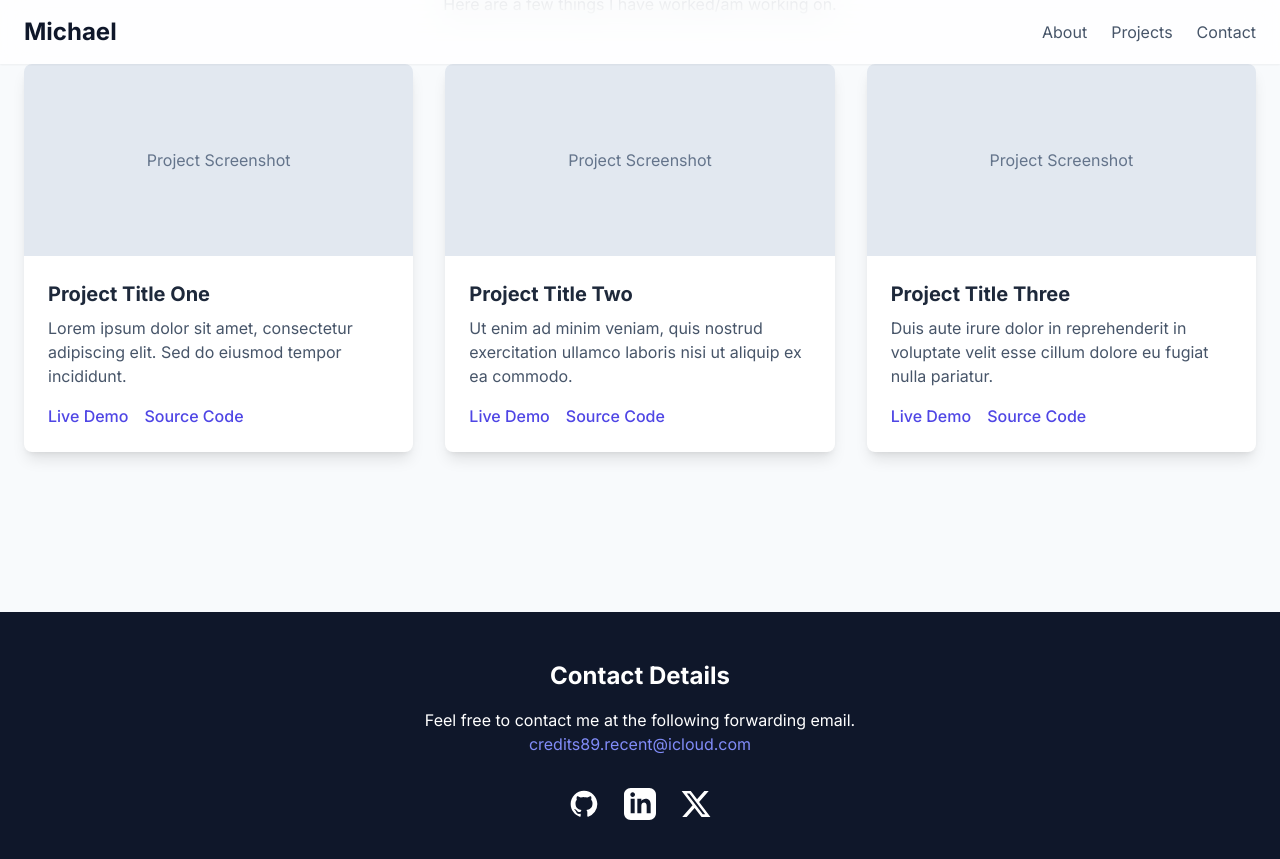
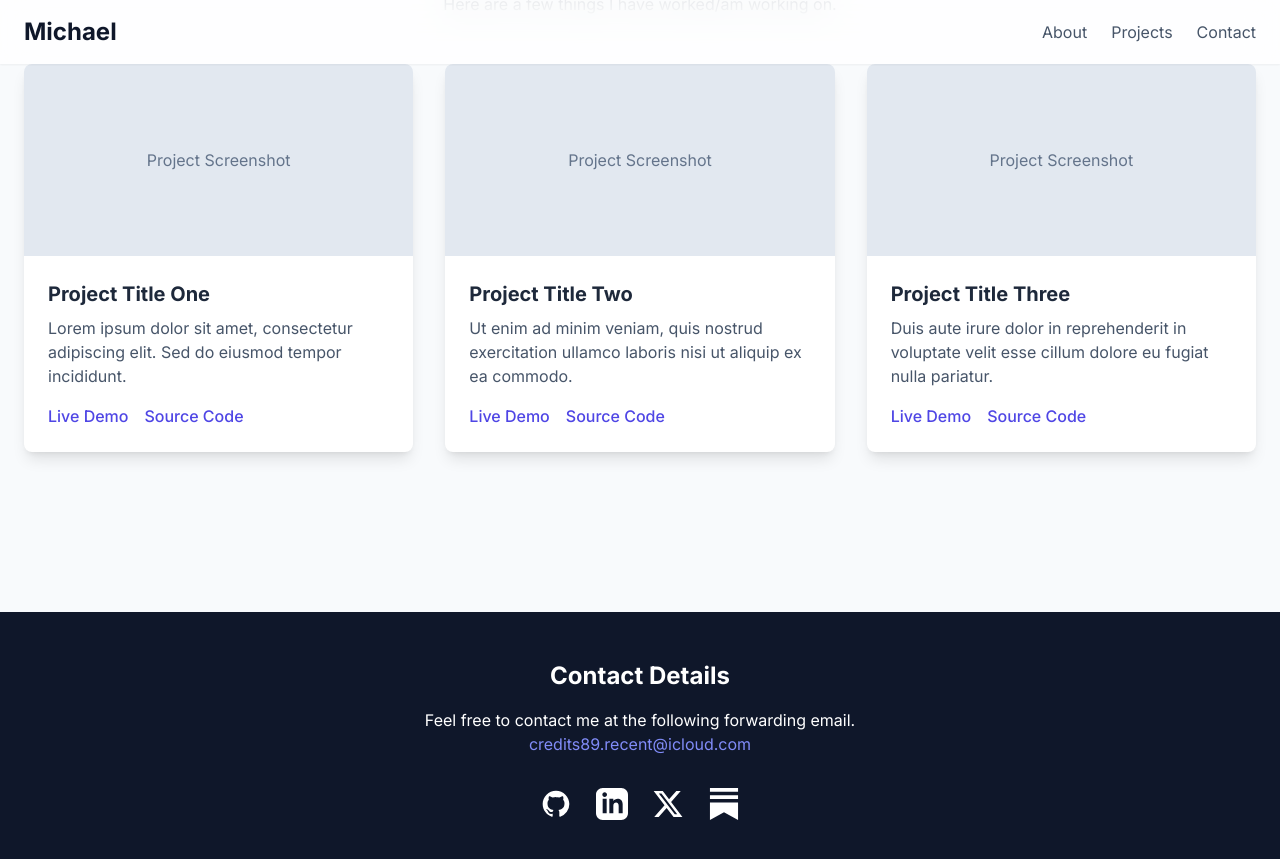
Before and after one commit to mgoulty/mgoulty.github.io, a Jekyll site: the page built from README.md, in a window 1280 px wide and 900 px high, scrolled down 1040 px. Shown: the top 859 px of the window. Built offline with Jekyll 4.4.1, drawn with Linux system fonts in a browser that asks for light colours; nearby versions of some CDN libraries; our own code applies the rules of GitHub Pages for plain Markdown files.

Commit message:
Update default.html

```diff
--- a/_layouts/default.html
+++ b/_layouts/default.html
@@ -145,14 +145,21 @@
 
             <!-- EDIT: Links to your social media profiles -->
             <div class="flex justify-center space-x-6">
+                 <!-- GitHub Icon Link -->
                 <a href="#" aria-label="GitHub" class="hover:text-indigo-400 transition duration-300">
                     <svg class="w-8 h-8" fill="currentColor" viewBox="0 0 24 24" aria-hidden="true"><path fill-rule="evenodd" d="M12 2C6.477 2 2 6.477 2 12c0 4.418 2.865 8.168 6.839 9.49.5.092.682-.217.682-.482 0-.237-.009-.868-.014-1.703-2.782.605-3.369-1.343-3.369-1.343-.454-1.158-1.11-1.466-1.11-1.466-.908-.62.069-.608.069-.608 1.003.07 1.531 1.032 1.531 1.032.892 1.53 2.341 1.088 2.91.832.092-.647.35-1.088.636-1.338-2.22-.253-4.555-1.113-4.555-4.951 0-1.093.39-1.988 1.031-2.688-.103-.253-.446-1.272.098-2.65 0 0 .84-.27 2.75 1.026A9.564 9.564 0 0112 6.844c.85.004 1.705.115 2.504.337 1.909-1.296 2.747-1.027 2.747-1.027.546 1.379.203 2.398.1 2.651.64.7 1.03 1.595 1.03 2.688 0 3.848-2.338 4.695-4.566 4.943.359.309.678.92.678 1.855 0 1.338-.012 2.419-.012 2.747 0 .268.18.58.688.482A10.001 10.001 0 0022 12c0-5.523-4.477-10-10-10z" clip-rule="evenodd" /></svg>
                 </a>
+                <!-- Linkedin Icon Link -->
                 <a href="#" aria-label="LinkedIn" class="hover:text-indigo-400 transition duration-300">
                     <svg class="w-8 h-8" fill="currentColor" viewBox="0 0 24 24" aria-hidden="true"><path d="M19 0h-14c-2.761 0-5 2.239-5 5v14c0 2.761 2.239 5 5 5h14c2.762 0 5-2.239 5-5v-14c0-2.761-2.238-5-5-5zm-11 19h-3v-11h3v11zm-1.5-12.268c-.966 0-1.75-.79-1.75-1.764s.784-1.764 1.75-1.764 1.75.79 1.75 1.764-.783 1.764-1.75 1.764zm13.5 12.268h-3v-5.604c0-3.368-4-3.113-4 0v5.604h-3v-11h3v1.765c1.396-2.586 7-2.777 7 2.476v6.759z"/></svg>
                 </a>
+                <!-- Twitter Icon Link -->
                 <a href="#" aria-label="Twitter/X" class="hover:text-indigo-400 transition duration-300">
                    <svg class="w-8 h-8" fill="currentColor" viewBox="0 0 24 24" aria-hidden="true"><path d="M18.244 2.25h3.308l-7.227 8.26 8.502 11.24H16.17l-5.214-6.817L4.99 21.75H1.68l7.73-8.835L1.254 2.25H8.08l4.713 6.231zm-1.161 17.52h1.833L7.084 4.126H5.117z"/></svg>
+                </a>
+                <!-- Substack Icon Link -->
+                <a href="https://innersite.substack.com/?utm_source=global-search" aria-label="Substack" class="hover:text-indigo-400 transition duration-300">
+                    <svg class="w-8 h-8" fill="currentColor" viewBox="0 0 24 24" xmlns="http://www.w3.org/2000/svg"> <path d="M22.539 8.242H1.46V5.406h21.08v2.836zM1.46 10.812V24L12 18.11 22.54 24V10.812H1.46zM22.54 0H1.46v2.836h21.08V0z"/></svg>
                 </a>
             </div>
             <!-- copywright and that -->
```
